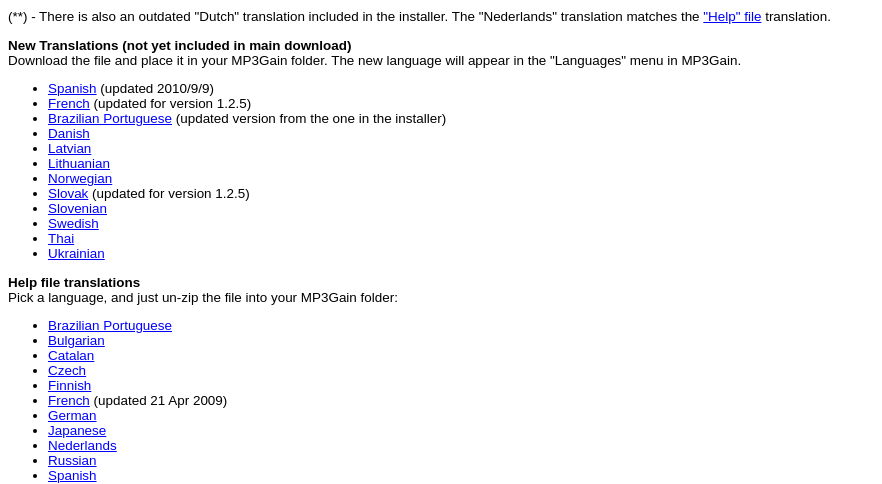
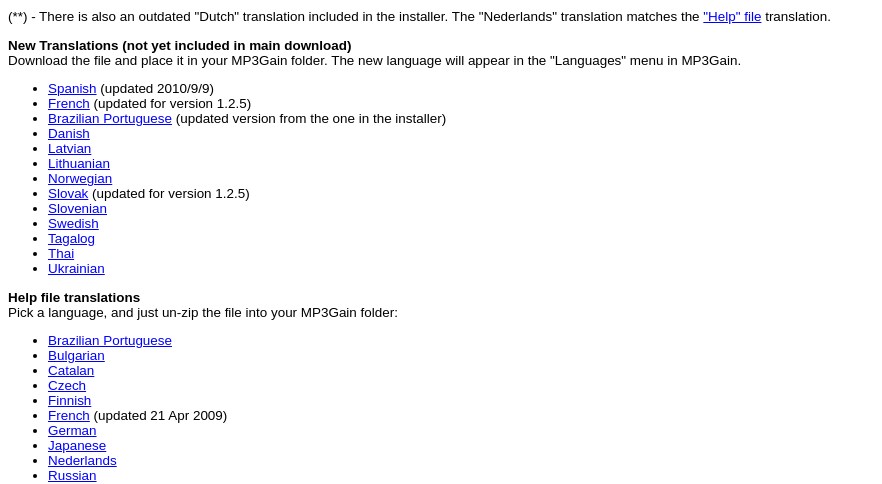
Before and after one commit to elfchief/mp3gain, a PHP site: page /translation.php in a window 1280 px wide. Shown: the part 456-940 px from the top of the page, without its empty margins (0-882 px from the left). Run offline with PHP 8.4, Linux system fonts and the light colour scheme.

Commit message:
Added Tagalog language file

```diff
--- a/website/translation.php
+++ b/website/translation.php
@@ -74,6 +74,7 @@
     <li><a href="lang/Slovak.mp3gain.ini">Slovak</a> (updated for version 1.2.5)</li>
     <li><a href="lang/Slovenscina.mp3gain.ini">Slovenian</a></li>
     <li><a href="lang/Svenska.mp3gain.ini">Swedish</a></li>
+    <li><a href="lang/Tagalog.mp3gain.ini">Tagalog</a></li>
     <li><a href="lang/Thai.mp3gain.ini">Thai</a></li>
     <li><a href="lang/Ukrainian.mp3gain.ini">Ukrainian</a></li>
 </ul>
```
